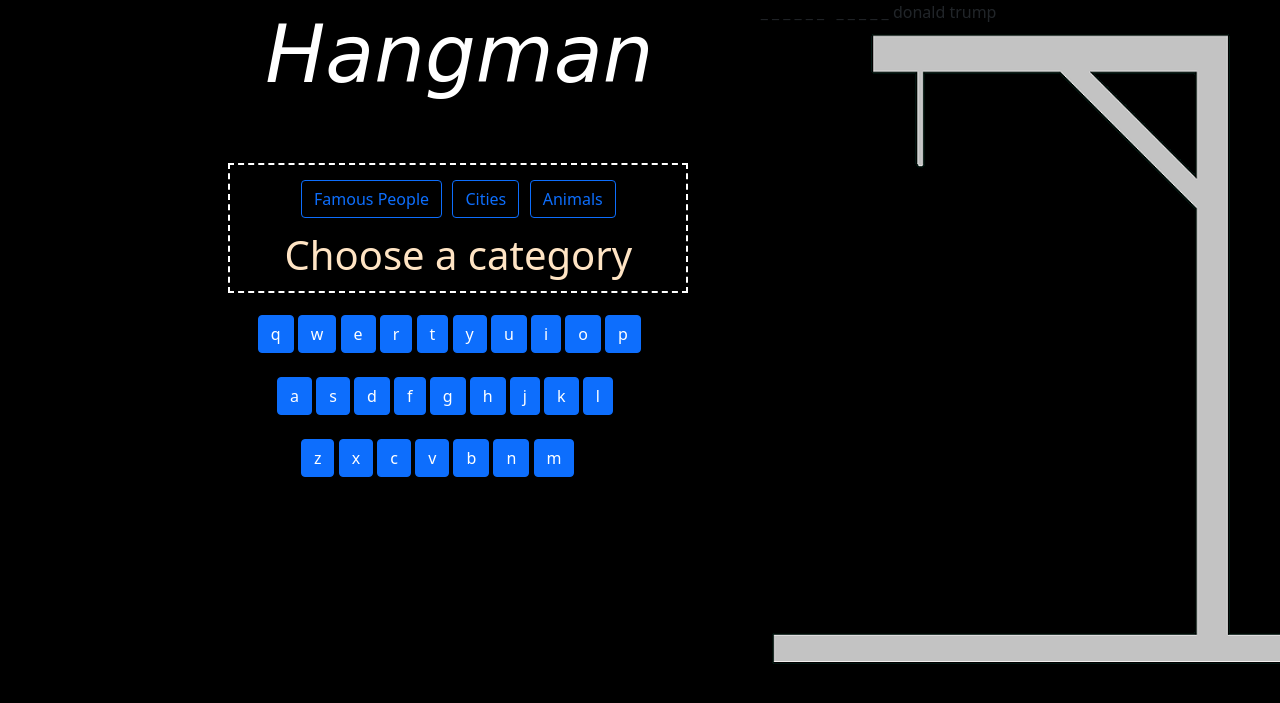
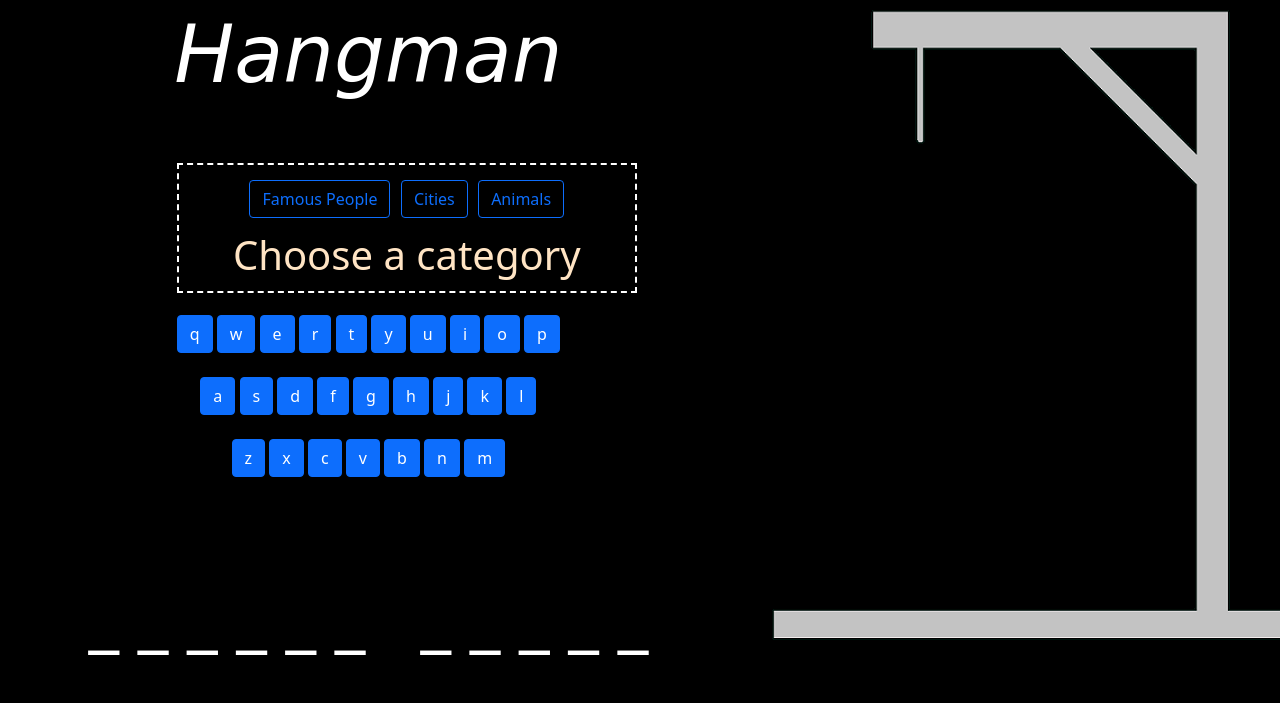
Before and after one commit to joeball91/Hangman, a Django app: page /famous/ in a window 1280 px wide; the page is wider, and only the part inside the window is pictured. Shown: the part 56-759 px from the top of that part. Run offline with Django 4.2, Linux system fonts and the light colour scheme; some libraries are stand-ins or nearby versions.

Commit message:
finalized feature to populate blanks based on random selection from category

```diff
--- a/gameplay/static/styles.css
+++ b/gameplay/static/styles.css
@@ -6,29 +6,39 @@
     padding-top: 1%;
     padding-bottom: 7%;
     font-size: 80px;
-    text-align: justify;
-    padding-left: 36%;
+    text-align: center;
+    /*padding-left: 36%;*/
     color:white;
     font-family: cursive;
     font-style: italic;
 
 }
 
+h2{
+    font-size: 70px;
+    text-align: center;
+    padding-top: 10%;
+    color: white;
+}
+
 .keyboard{
     padding-top: 3%;
-    padding-left: 35%;
+    /*padding-left: 35%;*/
+    text-align: center;
 }
 
 .keyboard-row2{
-    padding-left: 4%;
+    /*padding-left: 4%;*/
+    text-align: center;
 }
 
 .keyboard-row3{
-    padding-left: 9%;
+    /*padding-left: 9%;*/
+    text-align: center;
 }
 
 .category-box{
-    margin-left: 31%;
+    margin-left: 24%;
     margin-top: 1%;
     height: 130px;
     width: 460px;
--- a/gameplay/templates/index.html
+++ b/gameplay/templates/index.html
@@ -74,10 +74,12 @@
                     <br>
                 </div>
 
+                <h2>
+                    {{ game.display1 }} &nbsp; {{ game.display2 }}
+                </h2>
+
             </div>
             <div class="col-lg-3">
-                {{ game.display1 }} &nbsp; {{ game.display2 }}
-                {{ game.answer }}
                 <img src="../static/images/hangman1.png">
             </div>
         </div>
```
